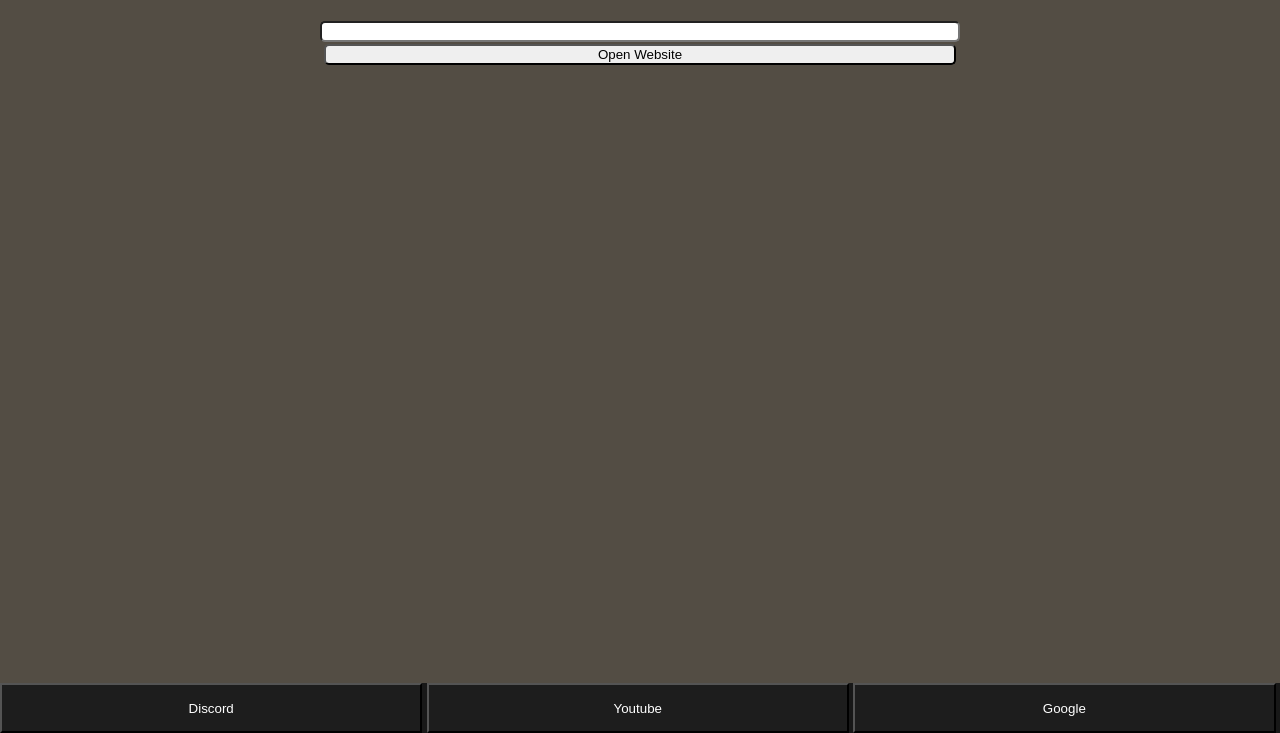
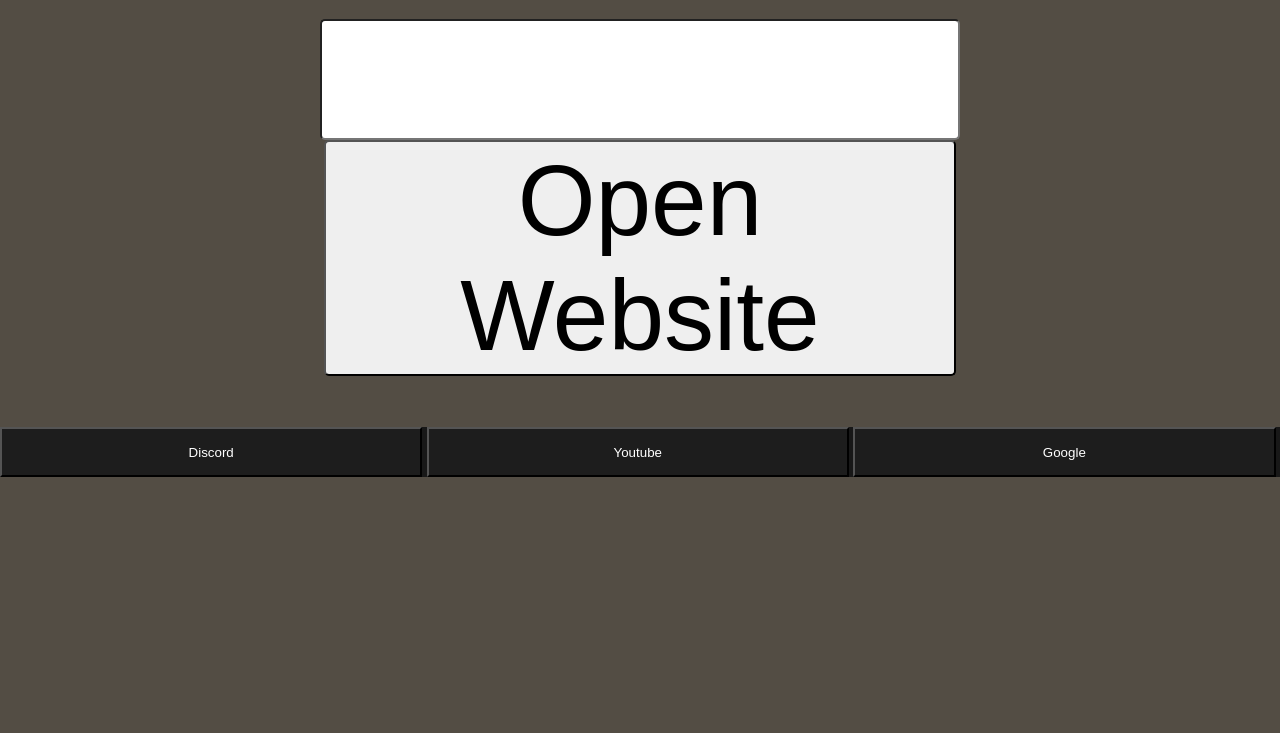
Before and after one commit to Eternal587/MobileHaven, a plain HTML site: page index.html in a window 1280 px wide. Shown: the part 67-800 px from the top of the page. Drawn offline with Linux system fonts and the light colour scheme.

Commit message:
Update index.html

```diff
--- a/index.html
+++ b/index.html
@@ -24,12 +24,14 @@
 
             .wwb {
                 width: 50%;
-                height: 10%;
+                height: 25%;
                 border-radius: 5px;
+                font-size: 100px;
             }
 
             .bbar {
                 bottom: 0;
+                margin-bottom: 20%;
                 left: 0;
                 width: 100%;
                 height: 50px;
```
